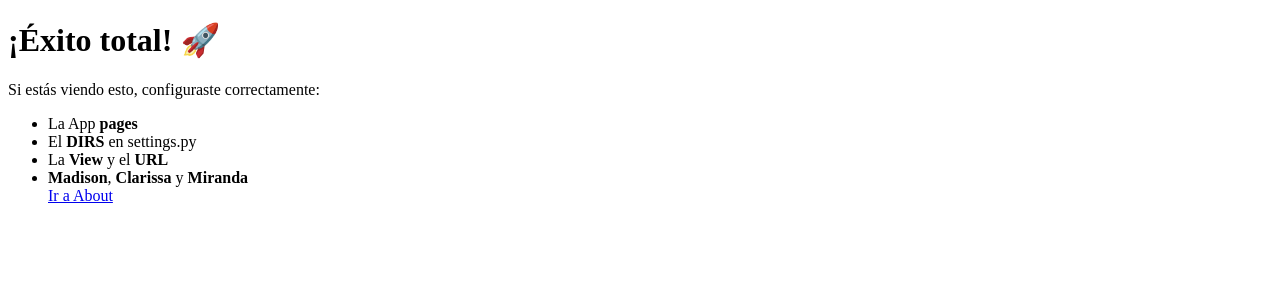
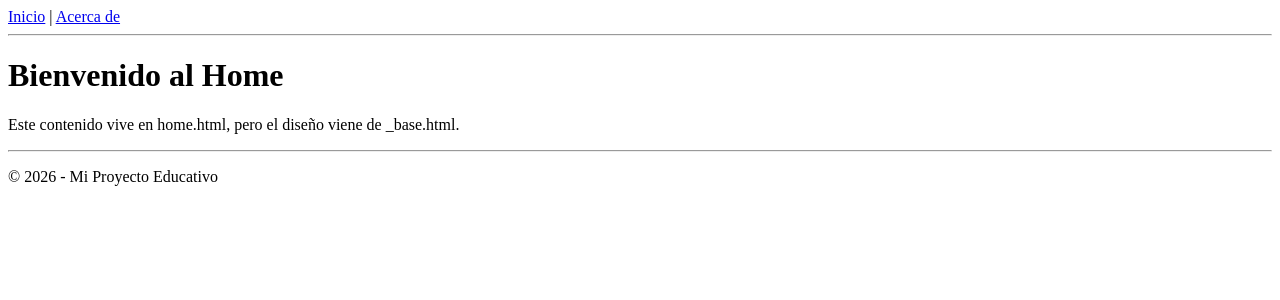
Before and after one commit to atprofesor/Django1, a Django app: page / in a window 1280 px wide. Shown: the top 300 px of the page. Run offline with Django 5.2, Linux system fonts and the light colour scheme.

Commit message:
Plantilla _base creada

```diff
--- /dev/null
+++ b/templates/_base.html
@@ -0,0 +1,26 @@
+<!DOCTYPE html>
+<html lang="en">
+<head>
+    <meta charset="UTF-8">
+    <title>{% block title %}Mi Sitio Django{% endblock title %}</title>
+</head>
+<body>
+    <header>
+        <nav>
+            <a href="{% url 'home' %}">Inicio</a> |
+            <a href="{% url 'about' %}">Acerca de</a>
+        </nav>
+    </header>
+    <hr>
+
+    <main>
+        {% block content %}
+        {% endblock content %}
+    </main>
+
+    <hr>
+    <footer>
+        <p>© 2026 - Mi Proyecto Educativo</p>
+    </footer>
+</body>
+</html>
--- a/templates/home.html
+++ b/templates/home.html
@@ -1,18 +1,8 @@
-<!DOCTYPE html>
-<html lang="es">
-<head>
-    <meta charset="UTF-8">
-    <title>Página de Inicio</title>
-</head>
-<body>
-    <h1>¡Éxito total! 🚀</h1>
-    <p>Si estás viendo esto, configuraste correctamente:</p>
-    <ul>
-        <li>La App <strong>pages</strong></li>
-        <li>El <strong>DIRS</strong> en settings.py</li>
-        <li>La <strong>View</strong> y el <strong>URL</strong></li>
-        <li><strong>Madison</strong>, <strong>Clarissa</strong> y <strong>Miranda</strong></li>
-    <a href="{% url 'about' %}">Ir a About</a>
-    </ul>
-</body>
-</html>
+{% extends "_base.html" %}
+
+{% block title %}Inicio{% endblock title %}
+
+{% block content %}
+    <h1>Bienvenido al Home</h1>
+    <p>Este contenido vive en home.html, pero el diseño viene de _base.html.</p>
+{% endblock content %}
```
Also changed, not shown: templates/about.html (+8 -12 lines).
